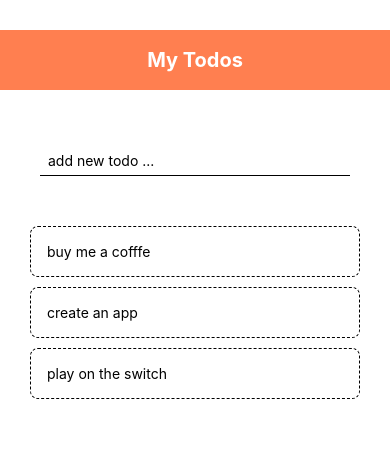
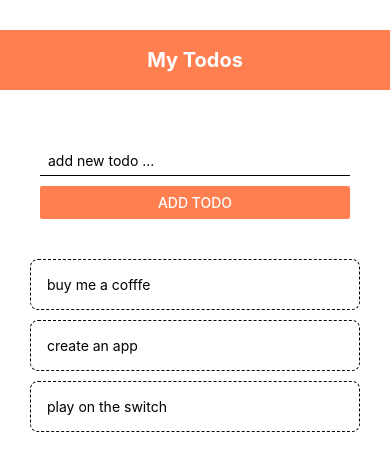
Before and after one commit to Cobby-a/to-do-list, a React Native app: screen / in a window 390 px wide. Shown: the top 470 px of the page. Built offline with nearby package versions, Linux system fonts and the light colour scheme.

Commit message:
to be able to add more todo list

```diff
--- a/App.js
+++ b/App.js
@@ -16,11 +16,19 @@ export default function App() {
     let remove = data.filter((item)=> item.id !== id)
     setData(remove);
   }
+
+  const addHandler = (text)=>{
+    setData((prev)=>{
+      return(
+        [{text: text, id: Math.random()}, ...prev]
+      )
+    })
+  }
   return (
     <View style={styles.container}>
       <Header/>
       <View style={styles.content}>
-        <AddTodo/>
+        <AddTodo addHandler={addHandler}/>
        </View>
         <View style={styles.list}>
         <FlatList
--- a/components/Addtodo.js
+++ b/components/Addtodo.js
@@ -1,6 +1,6 @@
-import { StyleSheet, TextInput, View } from "react-native"
+import { Button, StyleSheet, TextInput, View } from "react-native"
 import { useState } from "react"
-const AddTodo = () =>{
+const AddTodo = ({addHandler}) =>{
     const [text, setText] = useState('')
     const changeText = (val)=>{
         setText(val)
@@ -11,6 +11,11 @@ const AddTodo = () =>{
             placeholder="add new todo ..."
             onChangeText={changeText}
             style={styles.forInput}
+            />
+            <Button
+            title="add todo"
+            color={'coral'}
+            onPress={()=>addHandler(text)}
             />
         </View>
     )
```
